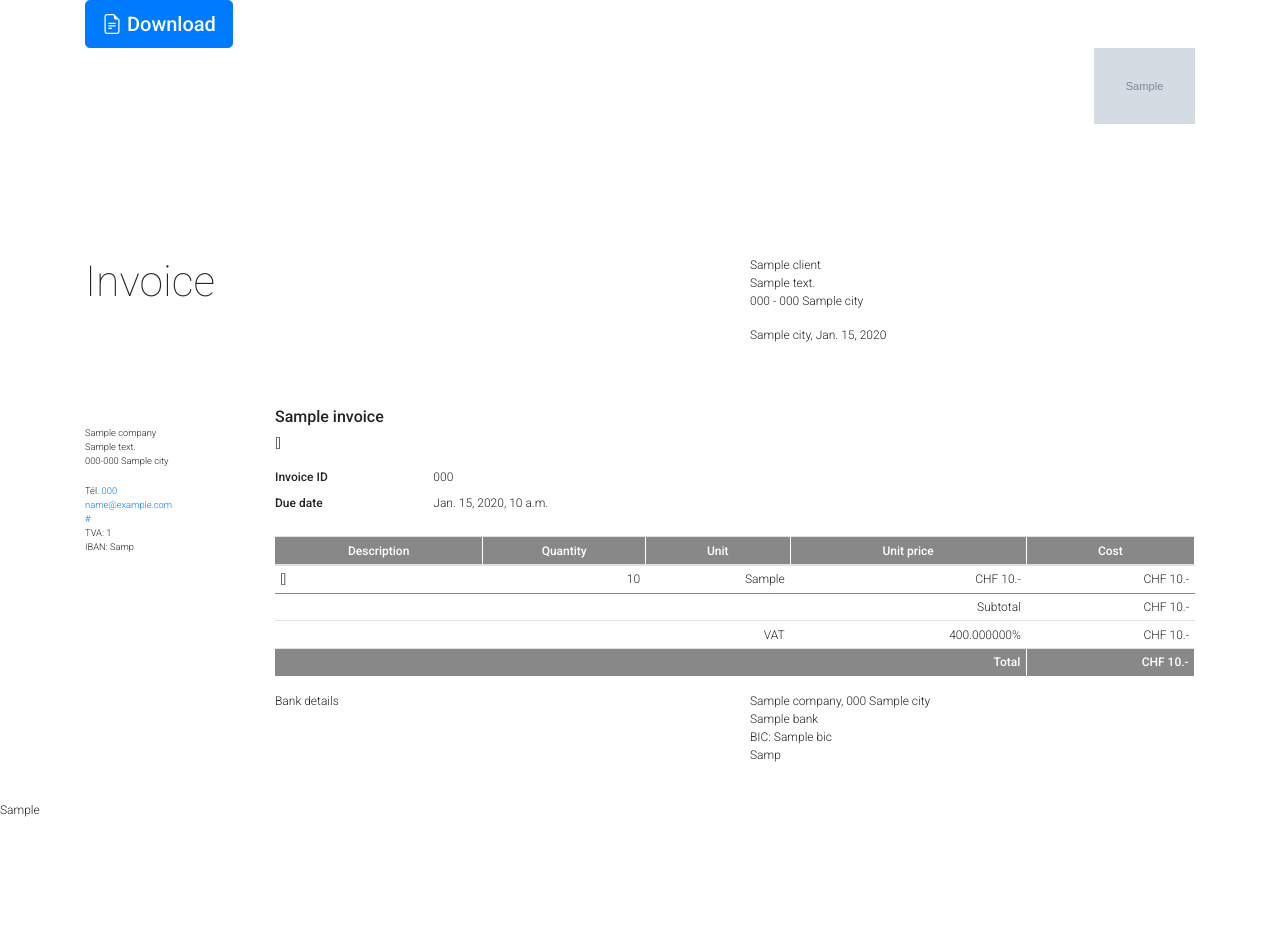
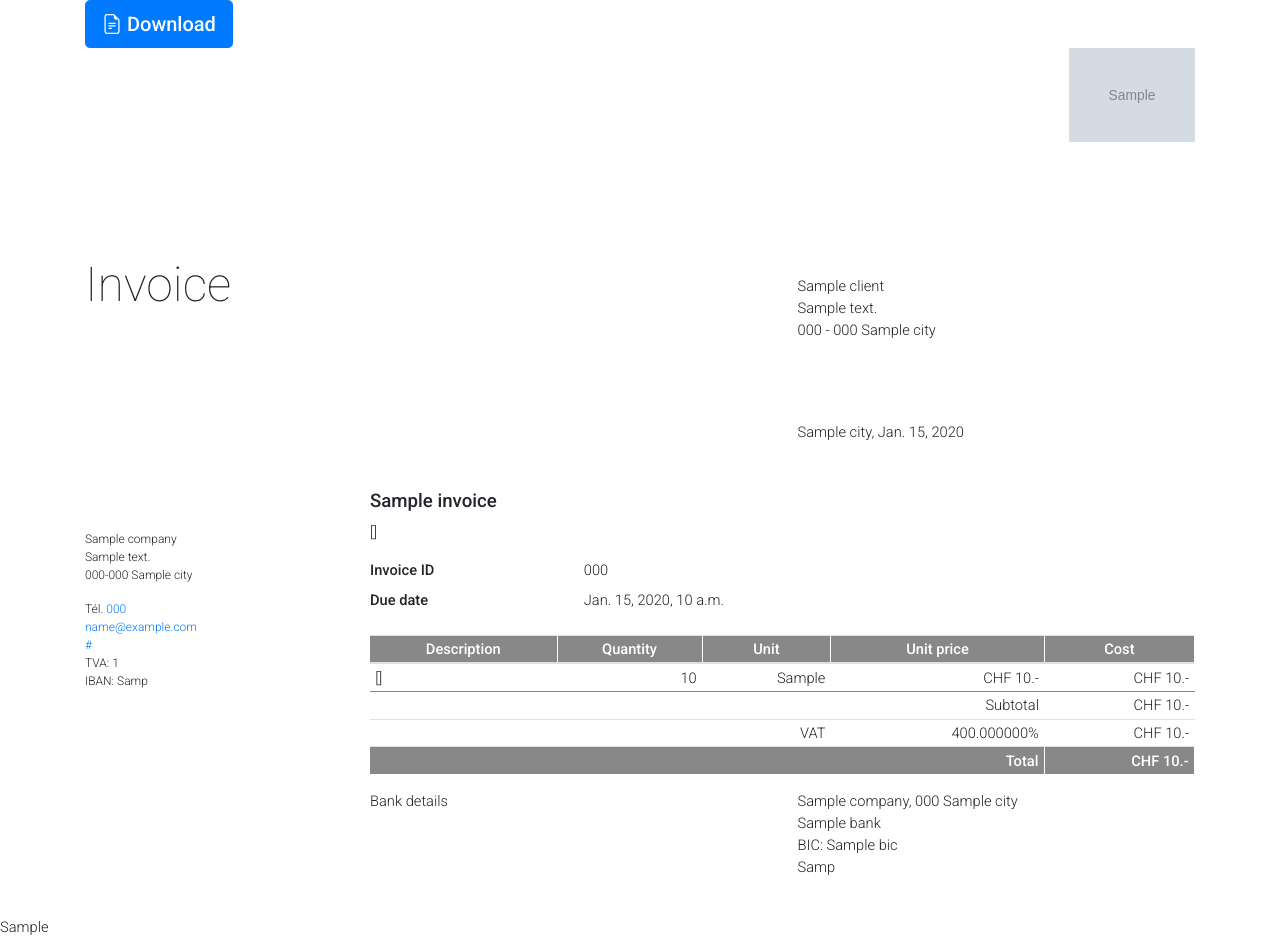
Before and after one commit to gfavre/invoice-manager, a Django app: template beyondtheadmin/invoices/templates/invoices/detail.html in a window 1280 px wide. Before the commit the page ends 819 px from the top, so only its background shows below. Run offline with Django 3.2, Linux system fonts and the light colour scheme; the template is opened without the code that fills it: most values are stand-ins (such as "Sample title", 1, 10 or a date in 2020); some libraries are stand-ins or nearby versions.

Commit message:
fix - better display

```diff
--- a/beyondtheadmin/invoices/templates/invoices/detail.html
+++ b/beyondtheadmin/invoices/templates/invoices/detail.html
@@ -26,30 +26,30 @@
 
       body {
         font-family: Roboto, "Helvetica Neue", Helvetica, Arial, sans-serif;
-        font-size: 9pt;
+        font-size: 11pt;
         font-weight: 300;
         position: relative;
 
       }
 
       h1 {
-        font-size: 32pt;
+        font-size: 36pt;
         font-weight: 100;
         margin-top: 5.5cm;
       }
 
       h3 {
-        font-size: 12pt;
+        font-size: 14pt;
         font-weight: 500;
       }
 
       dt, th {
-        font-weight: 500;
+        font-weight: 400;
       }
 
       .table {
         font-family: Roboto, "Helvetica Neue", Helvetica, Arial, sans-serif;
-        font-size: 9pt;
+        font-size: 11pt;
         font-weight: 300;
       }
 
@@ -89,17 +89,20 @@
 
       #company-address {
         position: absolute;
-        top: 10cm;
-        font-size: 7pt;
+        top: 12.75cm;
+        font-size: 9pt;
       }
 
       #logo img {
-        height: 2cm;
+        height: 2.5cm;
       }
 
       #customer-address {
         margin-top: 3.5cm;
-        height: 3.3cm;
+        height: 5cm;
+      }
+      #customer-address address {
+        margin-bottom: 5rem;
       }
 
       #invoice-content {
@@ -165,7 +168,7 @@
 
 <div class="container">
   <div class="row">
-    <div class="col-2" id="side">
+    <div class="col-3" id="side">
       <h1>{% trans "Invoice" %}</h1>
       <div itemscope itemtype="http://schema.org/LocalBusiness" id="company-address">
         <span itemprop="name">{{ invoice.company.name }}</span> <br>
@@ -215,10 +218,10 @@
             {{ start }} and {{ end }}{% endblocktrans %}</p>
         {% endif %}
         <dl class="row">
-          <dt class="col-2">{% trans "Invoice ID" %}</dt>
-          <dd class="col-10">{{ invoice.code }}</dd>
-          <dt class="col-2">{% trans "Due date" %}</dt>
-          <dd class="col-10">{{ invoice.due_date }}</dd>
+          <dt class="col-3">{% trans "Invoice ID" %}</dt>
+          <dd class="col-9">{{ invoice.code }}</dd>
+          <dt class="col-3">{% trans "Due date" %}</dt>
+          <dd class="col-9">{{ invoice.due_date }}</dd>
 
         </dl>
         <table class="table">
--- a/beyondtheadmin/invoices/templatetags/switzerland.py
+++ b/beyondtheadmin/invoices/templatetags/switzerland.py
@@ -97,4 +97,4 @@ def percentage(value):
 def timedelta(value):
     hours = value // 1  # Integer part
     minutes = value % 1  # decimal part
-    return '{}:{}'.format(hours, int(minutes * 60))
+    return '{}:{:02d}'.format(hours, int(minutes * 60))
```
Also changed, not shown: other parts of beyondtheadmin/invoices/templates/invoices/detail.html (+1 -1 lines), beyondtheadmin/invoices/models.py (+4 -4 lines).
